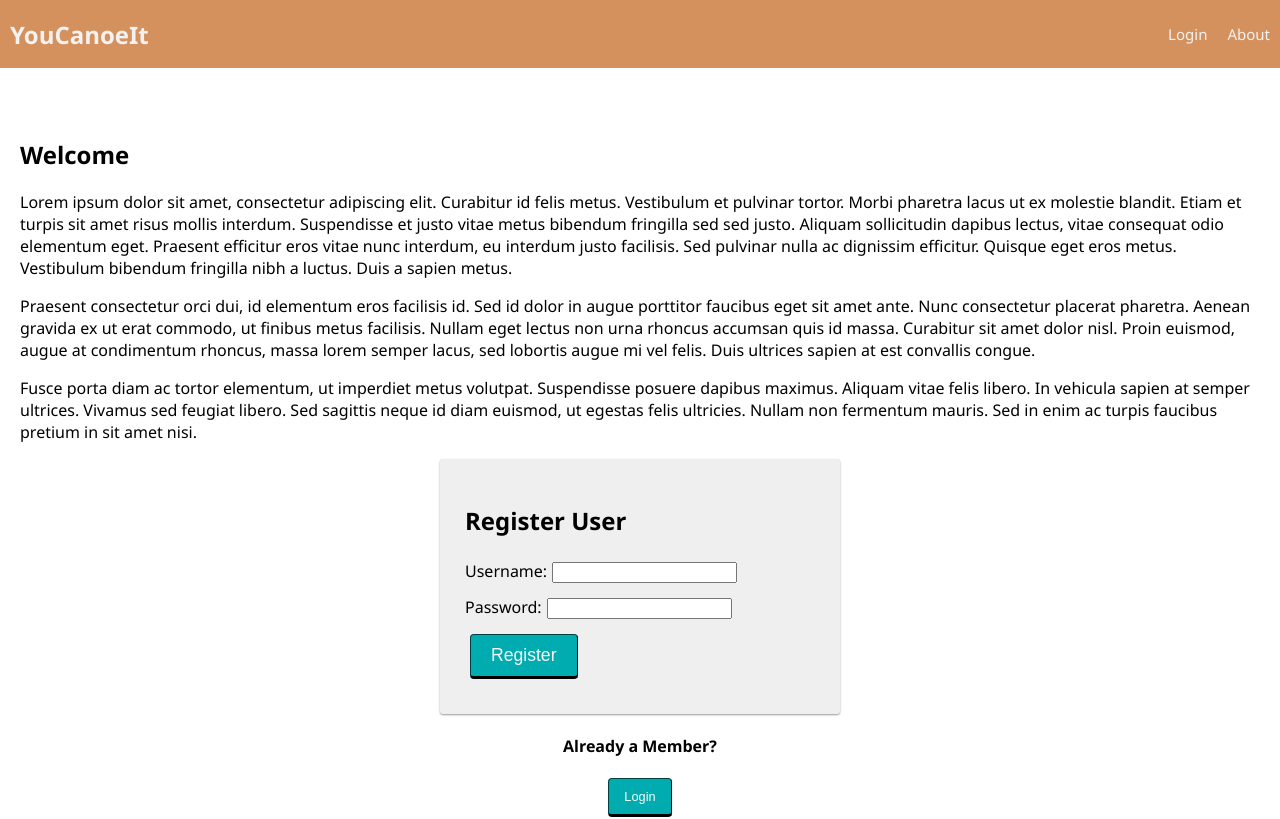
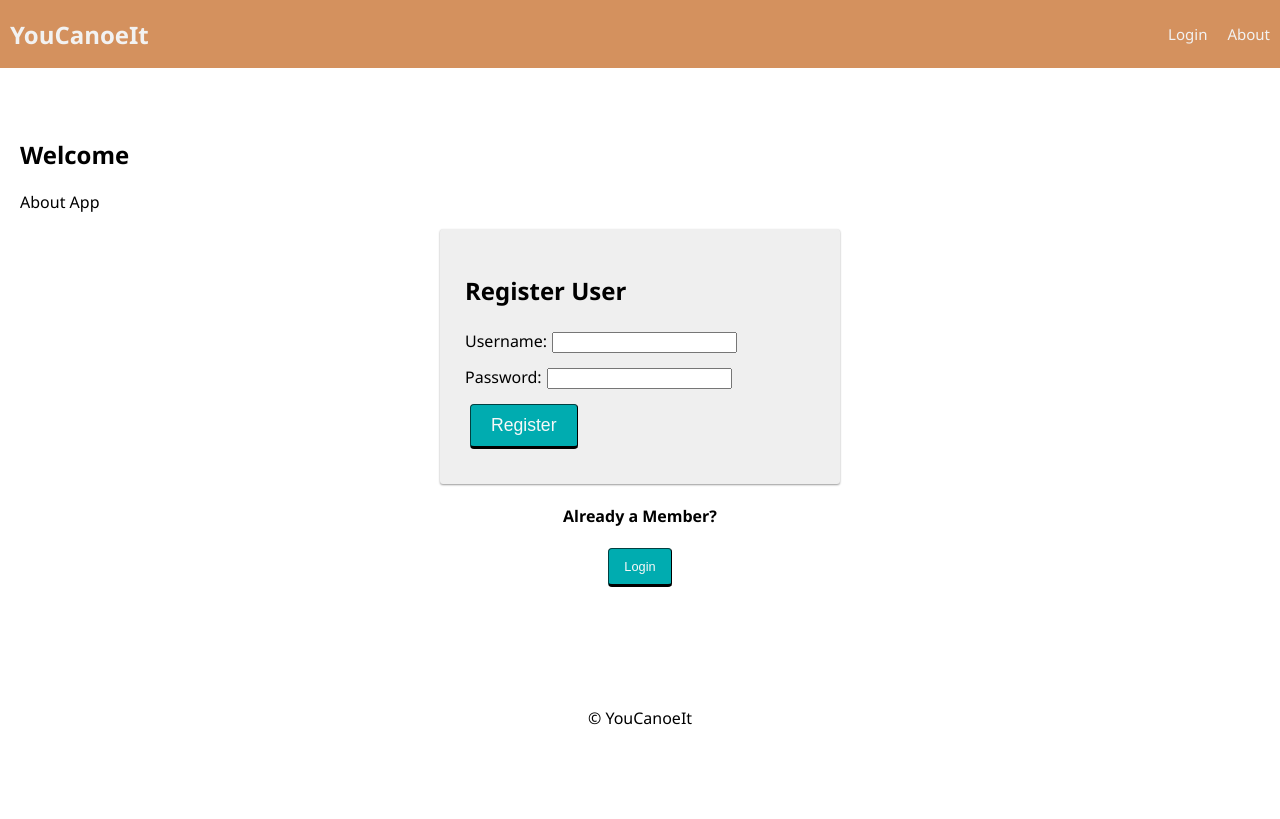
Before and after one commit to kbrown55347/YouCanoeIt, a React (Create React App) app: page /user#/home in a window 1280 px wide. Shown: the top 819 px of the page. Built offline with nearby package versions, Linux system fonts and the light colour scheme; no server answers.

Commit message:
changed header color

```diff
--- a/src/components/LandingPage/LandingPage.jsx
+++ b/src/components/LandingPage/LandingPage.jsx
@@ -19,37 +19,8 @@
 
       <div className="grid">
         <div className="grid-col grid-col_8">
-          <p>
-            Lorem ipsum dolor sit amet, consectetur adipiscing elit. Curabitur
-            id felis metus. Vestibulum et pulvinar tortor. Morbi pharetra lacus
-            ut ex molestie blandit. Etiam et turpis sit amet risus mollis
-            interdum. Suspendisse et justo vitae metus bibendum fringilla sed
-            sed justo. Aliquam sollicitudin dapibus lectus, vitae consequat odio
-            elementum eget. Praesent efficitur eros vitae nunc interdum, eu
-            interdum justo facilisis. Sed pulvinar nulla ac dignissim efficitur.
-            Quisque eget eros metus. Vestibulum bibendum fringilla nibh a
-            luctus. Duis a sapien metus.
-          </p>
+          <p>About App</p>
 
-          <p>
-            Praesent consectetur orci dui, id elementum eros facilisis id. Sed
-            id dolor in augue porttitor faucibus eget sit amet ante. Nunc
-            consectetur placerat pharetra. Aenean gravida ex ut erat commodo, ut
-            finibus metus facilisis. Nullam eget lectus non urna rhoncus
-            accumsan quis id massa. Curabitur sit amet dolor nisl. Proin
-            euismod, augue at condimentum rhoncus, massa lorem semper lacus, sed
-            lobortis augue mi vel felis. Duis ultrices sapien at est convallis
-            congue.
-          </p>
-
-          <p>
-            Fusce porta diam ac tortor elementum, ut imperdiet metus volutpat.
-            Suspendisse posuere dapibus maximus. Aliquam vitae felis libero. In
-            vehicula sapien at semper ultrices. Vivamus sed feugiat libero. Sed
-            sagittis neque id diam euismod, ut egestas felis ultricies. Nullam
-            non fermentum mauris. Sed in enim ac turpis faucibus pretium in sit
-            amet nisi.
-          </p>
         </div>
         <div className="grid-col grid-col_4">
           <RegisterForm />
```
